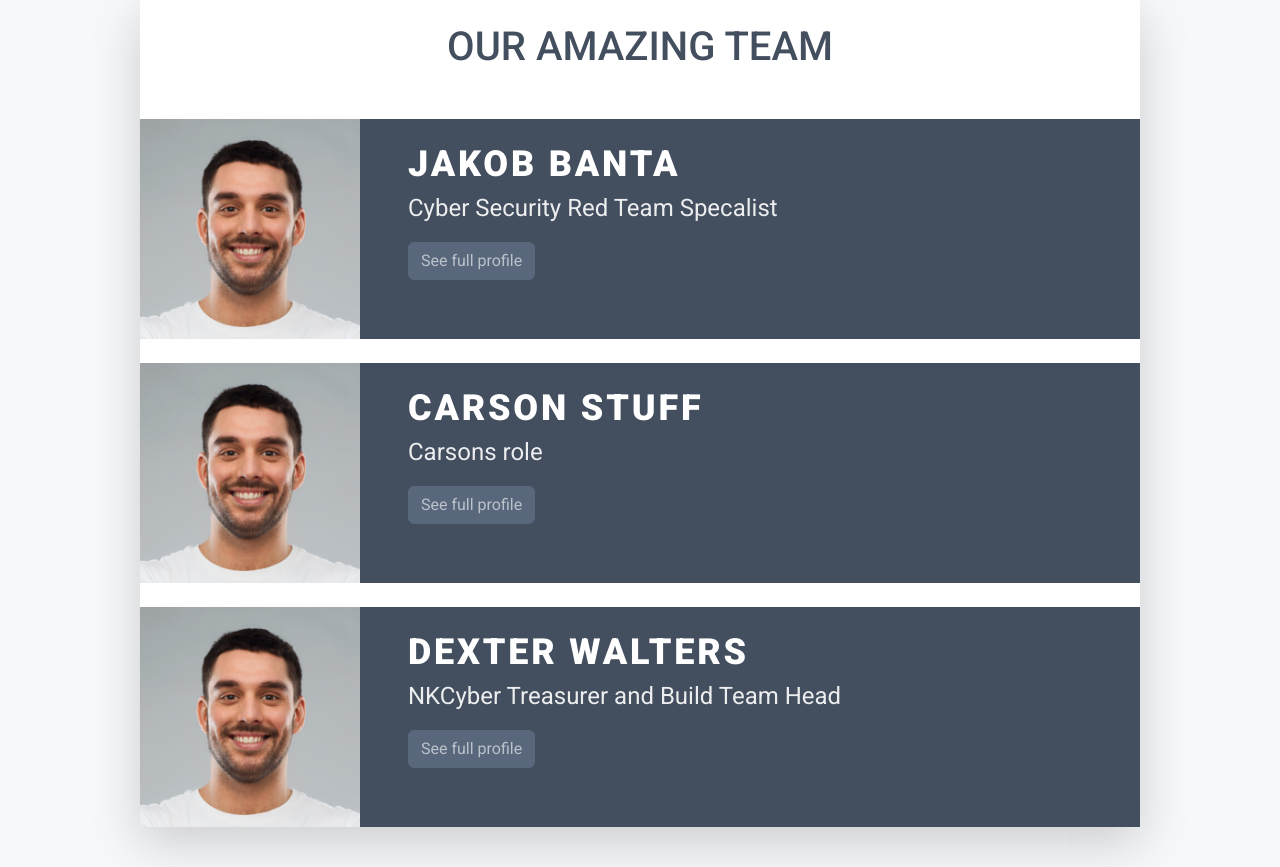
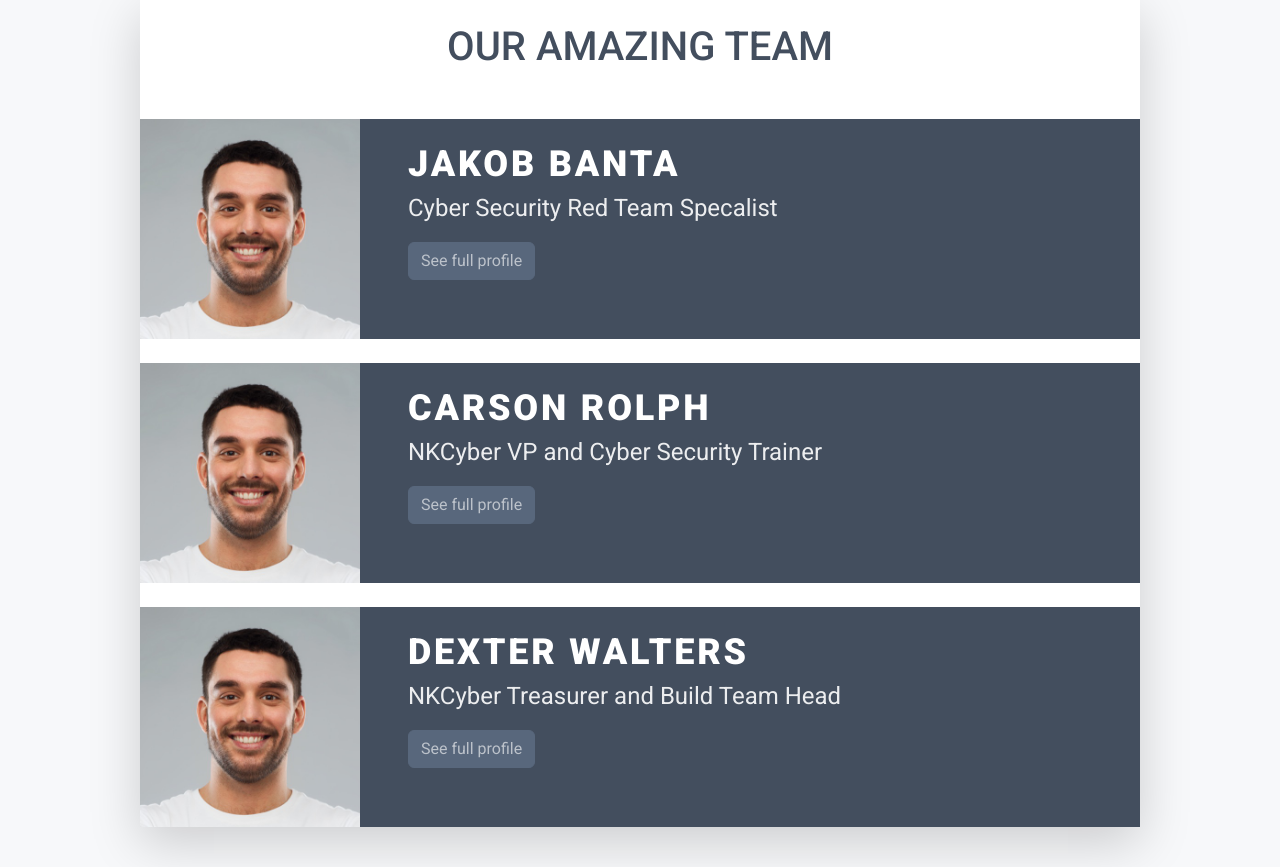
Before and after one commit to Torgarr/ASE230-Group-Project, a PHP site: page / in a window 1280 px wide. Shown: the part 31-898 px from the top of the page. Run offline with PHP 8.4, Linux system fonts and the light colour scheme; some libraries are stand-ins or nearby versions.

Commit message:
Update index.php

```diff
--- a/index.php
+++ b/index.php
@@ -5,8 +5,8 @@ $members = array(
 		"name"=>"Jakob Banta",
 		"role"=>"Cyber Security Red Team Specalist"),
 	array(
-		"name"=>"Carson Stuff",
-		"role"=>"Carsons role"),
+		"name"=>"Carson Rolph",
+		"role"=>"NKCyber VP and Cyber Security Trainer"),
 	array(
 		"name"=>"Dexter Walters",
 		"role"=>"NKCyber Treasurer and Build Team Head")
```
